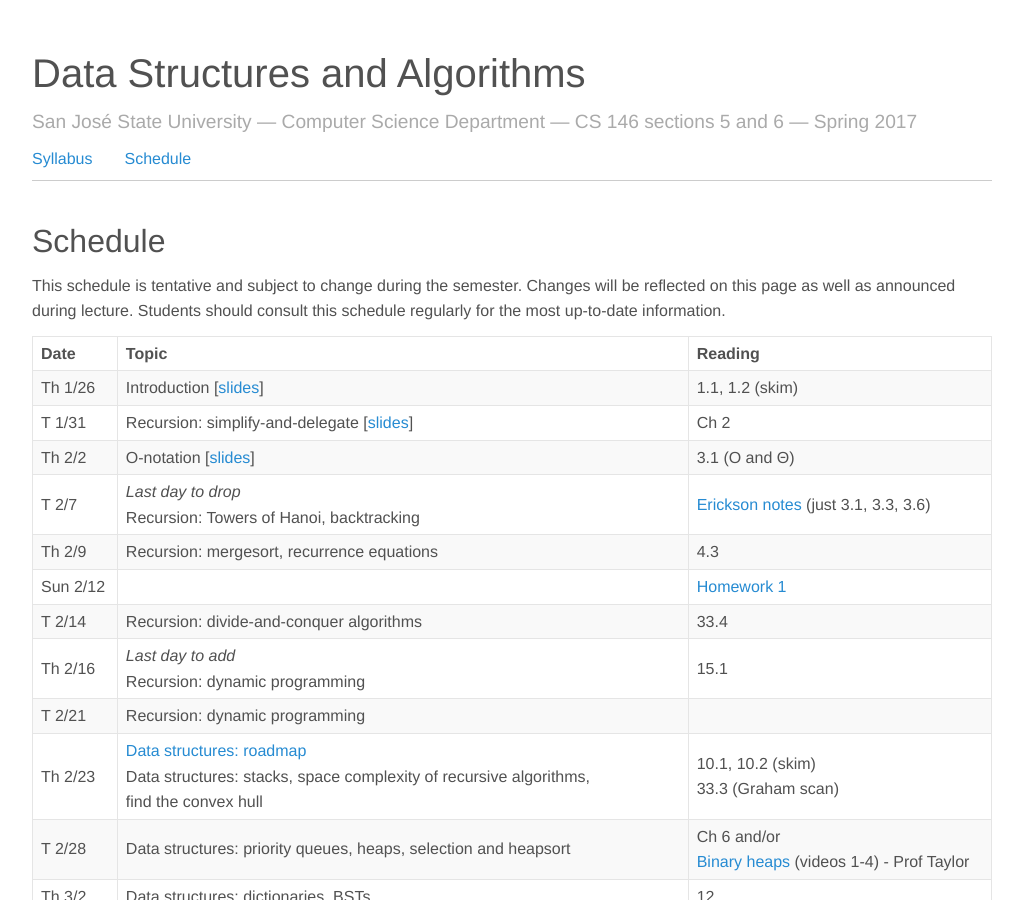
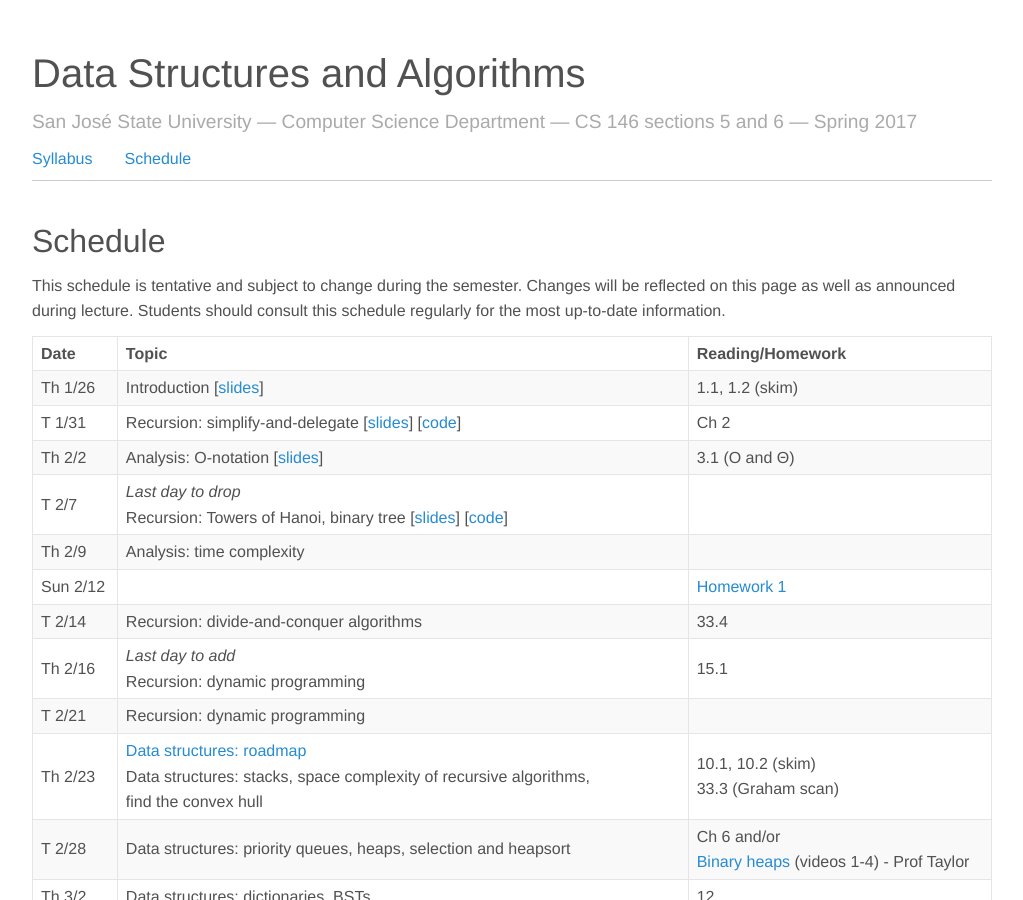
Before and after one commit to jnylam/jnylam.github.io, a Jekyll site: the page built from _courses/146-s17/index.md, in a window 1280 px wide and 900 px high. Shown: the whole window, without its empty margins (128-1151 px from the left). Built offline with Jekyll 4.4.1, drawn with Linux system fonts in a browser that asks for light colours.

Commit message:
add material for recursion 2

```diff
--- a/_courses/146-s17/index.md
+++ b/_courses/146-s17/index.md
@@ -9,13 +9,13 @@ navorder: 2
 
 This schedule is tentative and subject to change during the semester. Changes will be reflected on this page as well as announced during lecture. Students should consult this schedule regularly for the most up-to-date information.
 
-Date|Topic|Reading
+Date|Topic|Reading/Homework
 ----|-----|-------
 Th 1/26 | Introduction [[slides](intro.pdf)] | 1.1, 1.2 (skim)
-T 1/31 | Recursion: simplify-and-delegate [[slides](recursion1.pdf)] | Ch 2
-Th 2/2 | O-notation [[slides](o-notation.pdf)] | 3.1 (O and &Theta;)
-T 2/7 | _Last day to drop_<br>Recursion: Towers of Hanoi, backtracking | [Erickson notes](http://jeffe.cs.illinois.edu/teaching/algorithms/notes/03-backtracking.pdf) (just 3.1, 3.3, 3.6)
-Th 2/9 | Recursion: mergesort, recurrence equations | 4.3
+T 1/31 | Recursion: simplify-and-delegate [[slides](recursion1.pdf)] [[code](//github.com/jnylam/SJSU-cs146-s17/tree/master/01_Recursion1/src/cc/jennylam/cs146)] | Ch 2
+Th 2/2 | Analysis: O-notation [[slides](o-notation.pdf)] | 3.1 (O and &Theta;)
+T 2/7 | _Last day to drop_<br>Recursion: Towers of Hanoi, binary tree [[slides](recursion2.pdf)] [[code](//github.com/jnylam/SJSU-cs146-s17/tree/master/02_Recursion2/src/cc/jennylam/cs146)] | <!-- backtracking [Erickson notes](http://jeffe.cs.illinois.edu/teaching/algorithms/notes/03-backtracking.pdf) (just 3.1, 3.3, 3.6) -->
+Th 2/9 | Analysis: time complexity <!-- Recursion: mergesort, recurrence equations  4.3-->
 Sun 2/12 | |  [Homework 1](homework01.html)
 T 2/14 | Recursion: divide-and-conquer algorithms | 33.4
 Th 2/16  | _Last day to add_<br>Recursion: dynamic programming | 15.1
```
Also changed, not shown: 1 other file.
